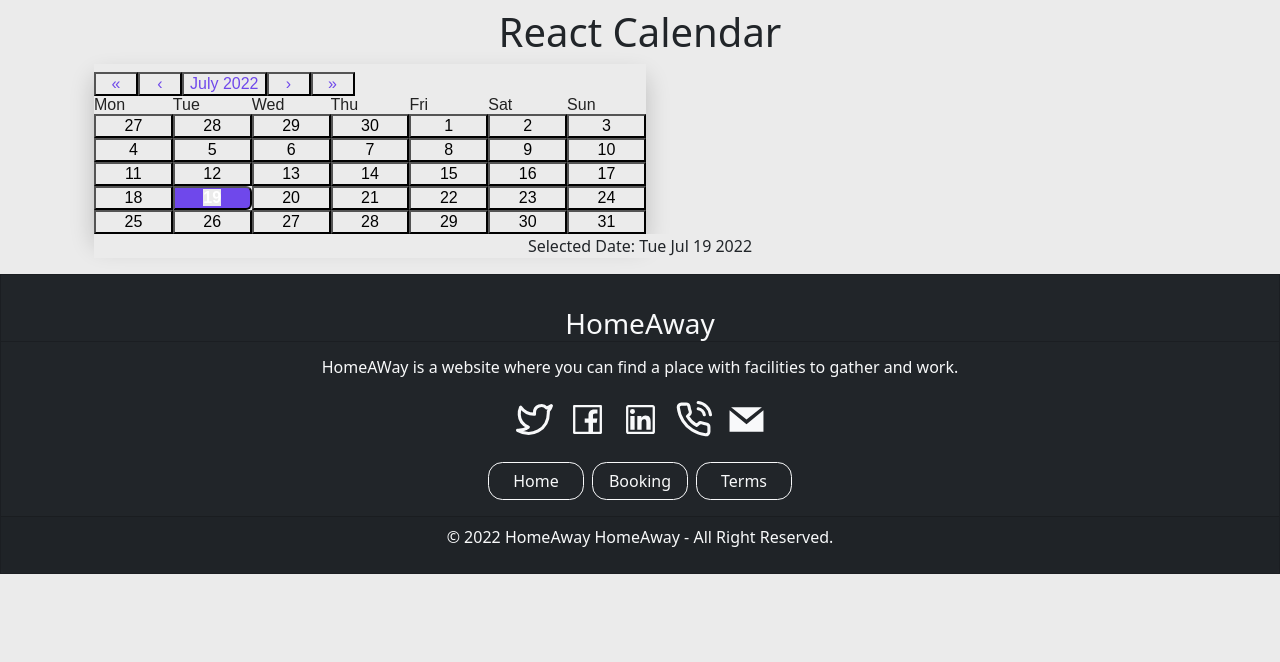
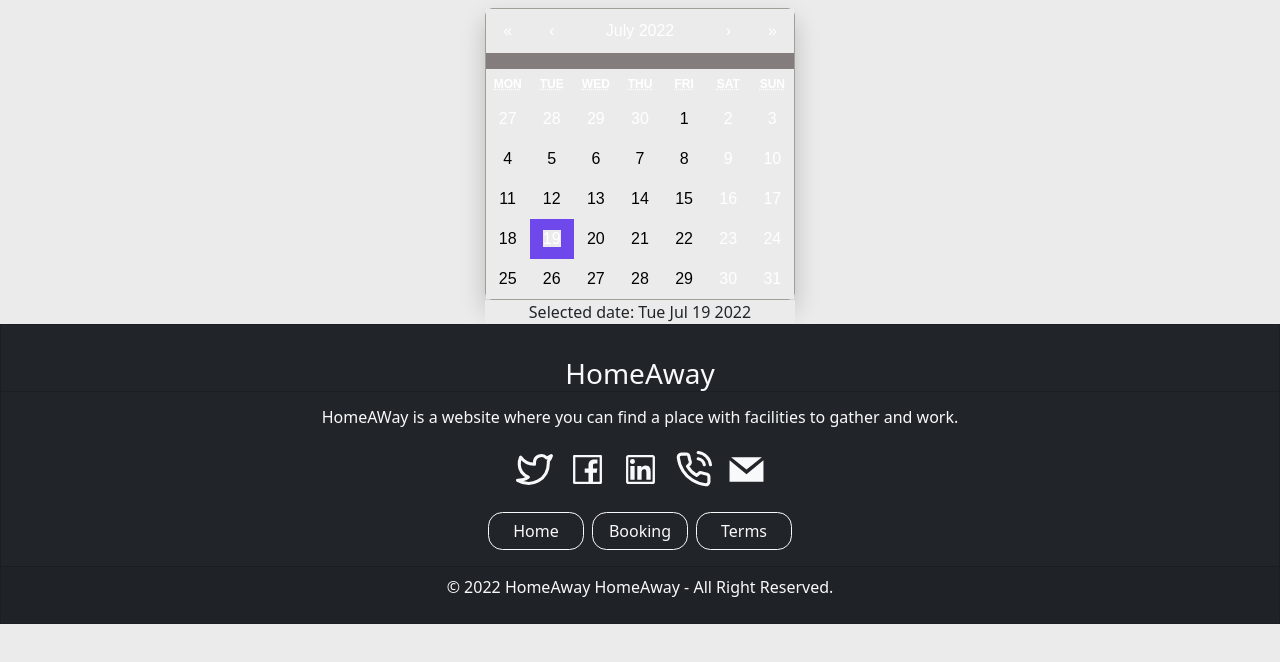
Before and after one commit to GP-43/homeaway-frontend, a React (Create React App) app: page / in a window 1280 px wide. Shown: the top 662 px of the page. Built offline with nearby package versions, Linux system fonts and the light colour scheme.

Commit message:
basic done

```diff
--- a/package.json
+++ b/package.json
@@ -4,10 +4,12 @@
   "private": true,
   "dependencies": {
     "@mobiscroll/react-lite": "^4.10.9",
+    "@syncfusion/ej2-react-calendars": "^20.2.38",
     "@testing-library/jest-dom": "^5.16.4",
     "@testing-library/react": "^13.3.0",
     "@testing-library/user-event": "^13.5.0",
     "bootstrap": "^5.2.0-beta1",
+    "date-fns": "^2.28.0",
     "mobiscroll-react": "^4.0.0",
     "node-sass": "^7.0.1",
     "react": "^18.2.0",
@@ -15,6 +17,7 @@
     "react-calendar": "^3.7.0",
     "react-dom": "^18.2.0",
     "react-icons": "^4.4.0",
+    "react-moment": "^1.1.2",
     "react-router-dom": "^6.3.0",
     "react-scripts": "5.0.1",
     "web-vitals": "^2.1.4"
--- a/src/assets/styles/_main.scss
+++ b/src/assets/styles/_main.scss
@@ -2,4 +2,3 @@
 @import "partials/finding-place";
 @import "partials/user-home";
 @import "partials/occupant-footer";
-//@import "partials/calendar";
--- a/src/assets/styles/partials/_calendar.scss
+++ b/src/assets/styles/partials/_calendar.scss
@@ -1,88 +1,180 @@
+.app {
+    text-align: center;
+    margin:0 auto;
+    width: 30%;
+
+  }
+
+  .selected-date {
+    margin: 0 auto;
+  }
+
+  .times button {
+    display: block;
+    background-color: #6f48eb;
+    color: white;
+    margin-top: 5px;
+  }
+
+
+  .App-logo {
+    height: 40vmin;
+    pointer-events: none;
+  }
+
+  @media (prefers-reduced-motion: no-preference) {
+    .App-logo {
+      animation: App-logo-spin infinite 20s linear;
+    }
+  }
+
+  .App-header {
+    background-color: #282c34;
+    min-height: 100vh;
+    display: flex;
+    flex-direction: column;
+    align-items: center;
+    justify-content: center;
+    font-size: calc(10px + 2vmin);
+    color: white;
+  }
+
+  .App-link {
+    color: #61dafb;
+  }
+
+
+
+  /* react calendar */
+
+
   .react-calendar {
-    width: 552px;
+    width: 700px;
     max-width: 100%;
-    background-color: #fff;
-    color: #222;
+    background-color: rgb(131, 125, 125);
+    color: white;
     border-radius: 8px;
     box-shadow: 0 12px 24px rgba(0, 0, 0, 0.2);
     font-family: Arial, Helvetica, sans-serif;
     line-height: 1.125em;
    }
+
    .react-calendar__navigation button {
-    color: #6f48eb;
+    color: white;
     min-width: 44px;
-    background: none;
+    background:none;
     font-size: 16px;
     margin-top: 8px;
    }
+
+  .react-calendar--doubleView {
+    width: 700px;
+  }
+  .react-calendar--doubleView .react-calendar__viewContainer {
+    display: flex;
+    margin: -0.5em;
+  }
+  .react-calendar--doubleView .react-calendar__viewContainer > * {
+    width: 50%;
+    margin: 0.5em;
+  }
+  .react-calendar,
+  .react-calendar *,
+  .react-calendar *:before,
+  .react-calendar *:after {
+    -moz-box-sizing: border-box;
+    -webkit-box-sizing: border-box;
+    box-sizing: border-box;
+  }
+  .react-calendar button {
+    margin: 0;
+    border: 0;
+    outline: none;
+  }
+  .react-calendar button:enabled:hover {
+    cursor: pointer;
+  }
+  .react-calendar__navigation {
+    display: flex;
+    height: 44px;
+    margin-bottom: 1em;
+  }
+  .react-calendar__navigation button {
+    min-width: 44px;
+    /* background: none; */
+  }
   .react-calendar__navigation button:enabled:hover,
   .react-calendar__navigation button:enabled:focus {
-    background-color: #f8f8fa;
+    background-color: #e6e6e6;
   }
   .react-calendar__navigation button[disabled] {
     background-color: #f0f0f0;
   }
-   abbr[title] {
-    text-decoration: none;
+  .react-calendar__month-view__weekdays {
+    text-align: center;
+    text-transform: uppercase;
+    font-weight: bold;
+    font-size: 0.75em;
   }
-   /* .react-calendar__month-view__days__day--weekend {
-    color: #d10000;
-   } */
+  .react-calendar__month-view__weekdays__weekday {
+    padding: 0.5em;
+  }
+  .react-calendar__month-view__weekNumbers .react-calendar__tile {
+    display: flex;
+    align-items: center;
+    justify-content: center;
+    font-size: 0.75em;
+    font-weight: bold;
+    padding: calc(0.75em / 0.75) calc(0.5em / 0.75);
+  }
+  .react-calendar__month-view__days__day--weekend {
+    /* color: #d10000; */
+    color: white;
+  }
+  .react-calendar__month-view__days__day--neighboringMonth {
+    color: white;
+  }
+  .react-calendar__year-view .react-calendar__tile,
+  .react-calendar__decade-view .react-calendar__tile,
+  .react-calendar__century-view .react-calendar__tile {
+    padding: 2em 0.5em;
+  }
+  .react-calendar__tile {
+    max-width: 100%;
+    text-align: center;
+    padding: 0.75em 0.5em;
+    background: none;
+  }
+  .react-calendar__tile:disabled {
+    background-color: #f0f0f0;
+  }
   .react-calendar__tile:enabled:hover,
   .react-calendar__tile:enabled:focus {
-    background: #f8f8fa;
-    color: #6f48eb;
-    border-radius: 6px;
+    background-color: #e6e6e6;
   }
   .react-calendar__tile--now {
-    background: #6f48eb33;
-    border-radius: 6px;
-    font-weight: bold;
-    color: #6f48eb;
+    /* background: #ffff76; */
+    background-color: #6f48eb;
   }
   .react-calendar__tile--now:enabled:hover,
   .react-calendar__tile--now:enabled:focus {
-    background: #6f48eb33;
-    border-radius: 6px;
-    font-weight: bold;
-    color: #6f48eb;
+    background: #ffffa9;
+  }
+  .react-calendar__tile--hasActive {
+    background: #76baff;
   }
   .react-calendar__tile--hasActive:enabled:hover,
   .react-calendar__tile--hasActive:enabled:focus {
-    background: #f8f8fa;
+    background: #a9d4ff;
   }
   .react-calendar__tile--active {
     background: #6f48eb;
-    border-radius: 6px;
-    font-weight: bold;
     color: white;
   }
   .react-calendar__tile--active:enabled:hover,
   .react-calendar__tile--active:enabled:focus {
-    background: #6f48eb;
-    color: white;
+    background: #1087ff;
   }
   .react-calendar--selectRange .react-calendar__tile--hover {
-    background-color: #f8f8fa;
+    background-color: #e6e6e6;
   }
-   .react-calendar__tile--range {
-    background: #f8f8fa;
-    color: #6f48eb;
-    border-radius: 0;
-   }
-   .react-calendar__tile--rangeStart {
-    border-top-right-radius: 0;
-    border-bottom-right-radius: 0;
-    border-top-left-radius: 6px;
-    border-bottom-left-radius: 6px;
-    background: #6f48eb;
-    color: white;
-   }
-   .react-calendar__tile--rangeEnd {
-    border-top-left-radius: 0;
-    border-bottom-left-radius: 0;
-    border-top-right-radius: 6px;
-    border-bottom-right-radius: 6px;
-    background: #6f48eb;
-    color: white;
-   }
--- a/src/components/calendar/UserCalendar.jsx
+++ b/src/components/calendar/UserCalendar.jsx
@@ -1,22 +1,25 @@
-import { useState } from 'react';
-import Calendar from 'react-calendar';
+import 'react-calendar/dist/Calendar.css'
+import Calendar from 'react-calendar'
+import {React, useState} from 'react';
 import '../../assets/styles/partials/_calendar.scss';
 
 function UserCalendar() {
-  const [date, setDate] = useState(new Date());
+ const [date, setDate] = useState(new Date())
 
-  return (
-    <div className='app'>
-      <h1 className='text-center'>React Calendar</h1>
-      <div className='calendar-container'>
-        <Calendar onChange={setDate} value={date} />
-      </div>
-      <p className='text-center'>
-        <span className='bold'>Selected Date:</span>{' '}
-        {date.toDateString()}
-      </p>
+
+
+return (
+  <div className="app">
+
+    <div className="calendar-container">
+      <Calendar onChange={setDate} value={date}/>
     </div>
+    <div className="text-center">
+      Selected date: {date.toDateString()}
+    </div>
+  </div>
   );
+
 }
 
 export default UserCalendar;
```
Also changed, not shown: 1 other file (tests, documents, lock files or other folders). Lines whose indentation alone changed are shown as unchanged.
